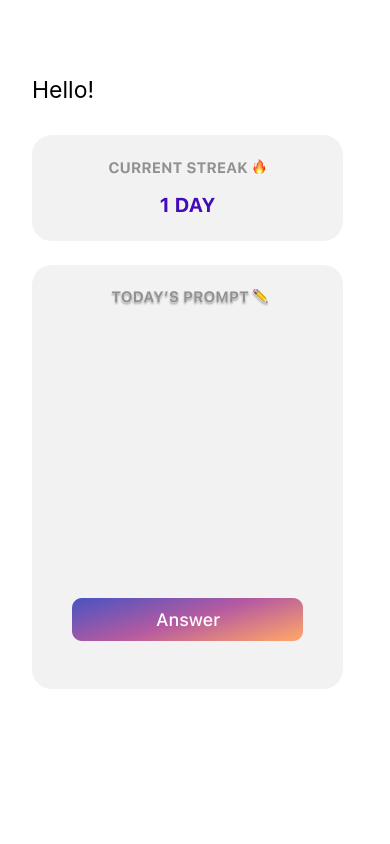
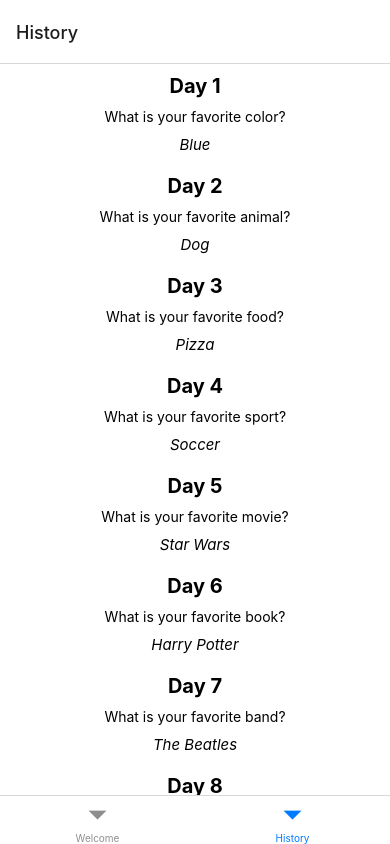
Before and after one commit to SarahLi2001/NWHack, a React Native app: screen /History in a window 390 px wide. Built offline with nearby package versions, Linux system fonts and the light colour scheme.

Commit message:
made history screen and tab switch

```diff
--- a/App.js
+++ b/App.js
@@ -1,7 +1,22 @@
 import HomeScreen from './app/screens/HomeScreen.js';
+import HistoryScreen from './app/screens/HistoryScreen.js';
+import { NavigationContainer } from '@react-navigation/native';
+import { createBottomTabNavigator } from '@react-navigation/bottom-tabs';
+
+const Tab = createBottomTabNavigator();
 
 export default function App() {
 
   return (
-    <HomeScreen />);
+    <NavigationContainer>
+      <Tab.Navigator>
+        <Tab.Screen
+          name="Home"
+          component={HomeScreen}
+          options={{ title: 'Welcome' }}
+        />
+        <Tab.Screen name="History" component={HistoryScreen} />
+      </Tab.Navigator>
+    </NavigationContainer>
+  );
 }
--- a/app.json
+++ b/app.json
@@ -21,12 +21,12 @@
     },
     "android": {
       "adaptiveIcon": {
-        "foregroundImage": "./assets/adaptive-icon.png",
+        "foregroundImage": "./app/assets/adaptive-icon.png",
         "backgroundColor": "#FFFFFF"
       }
     },
     "web": {
-      "favicon": "./assets/favicon.png"
+      "favicon": "./app/assets/favicon.png"
     }
   }
 }
--- /dev/null
+++ b/app/screens/HistoryScreen.js
@@ -0,0 +1,86 @@
+import React from 'react';
+import { StyleSheet, Text, Image, View, SafeAreaView, Alert, TouchableOpacity, Modal, ScrollView, RefreshControl} from 'react-native';
+import { StatusBar } from 'expo-status-bar';
+
+export default function HistoryScreen(props) {
+
+    const [Entries, setEntries] = React.useState([ //get from backend
+        {day: 1, prompt: "What is your favorite color?", answer: "Blue"},
+        {day: 2, prompt: "What is your favorite animal?", answer: "Dog"},
+        {day: 3, prompt: "What is your favorite food?", answer: "Pizza"},
+        {day: 4, prompt: "What is your favorite sport?", answer: "Soccer"},
+        {day: 5, prompt: "What is your favorite movie?", answer: "Star Wars"},
+        {day: 6, prompt: "What is your favorite book?", answer: "Harry Potter"},
+        {day: 7, prompt: "What is your favorite band?", answer: "The Beatles"},
+        {day: 8, prompt: "What is your favorite coding language?", answer: "None"},
+        {day: 9, prompt: "What is your favorite TV show?", answer: "Game of Thrones"},
+        {day: 10, prompt: "What is your favorite restaurant?", answer: "Any"},
+    ]);
+
+    const[Refreshing, setRefreshing] = React.useState(false);
+
+    const onRefresh = () => { //take in variable for new data when it's added
+        setRefreshing(true);
+        setEntries([...Entries, {day: 11, prompt: "new prompt", answer: "new answer"}]);
+        setRefreshing(false);
+    }
+
+    return (
+        <ScrollView
+        style={styles.body}
+        refreshControl = {
+            <RefreshControl
+            refreshing={Refreshing}
+            onRefresh={onRefresh}
+            />
+        }
+        >
+            {
+                Entries.map((entry) => {
+                    return (
+                        <View style={styles.entry}>
+                            <Text style={styles.day}>Day {entry.day}</Text>
+                            <Text style={styles.question}>{entry.prompt}</Text>
+                            <Text style={styles.prompt}>{entry.answer}</Text>
+                        </View>
+                    )
+                })
+            }
+        </ScrollView>
+    );
+}
+
+const styles = StyleSheet.create({
+    body: {
+        flex: 1,
+        flexDirection: "column",
+        backgroundColor: '#fff',
+    },
+    entry: {
+        justifyContent: "center",
+        alignItems: "center",
+    },
+    day: {
+        fontSize: 20,
+        fontWeight: "bold",
+        justifyContent: "center",
+        alignItems: "center",
+        margin: 10,
+        color: "#000",
+    },
+    prompt: {
+        fontSize: 15,
+        fontStyle: "italic",
+        justifyContent: "center",
+        alignItems: "center",
+        margin: 10,
+        color: "#000",
+    },
+    answer: {
+        fontSize: 15,
+        justifyContent: "center",
+        alignItems: "center",
+        margin: 10,
+        color: "#000",
+    }
+ });
--- a/app/screens/HomeScreen.js
+++ b/app/screens/HomeScreen.js
@@ -2,7 +2,7 @@ import React from 'react';
 import { StyleSheet, Text, Image, View, SafeAreaView, Alert, TouchableOpacity, Modal} from 'react-native';
 import { StatusBar } from 'expo-status-bar';
 
-function HomeScreen(props) {
+function HomeScreen({props}) {
     const handleAnswer = () => console.log("Answer clicked");
 
     return (
--- a/package.json
+++ b/package.json
@@ -10,11 +10,16 @@
     "eject": "expo eject"
   },
   "dependencies": {
+    "@react-navigation/bottom-tabs": "^6.0.9",
+    "@react-navigation/native": "^6.0.6",
+    "@react-navigation/native-stack": "^6.2.5",
     "expo": "~44.0.0",
     "expo-status-bar": "~1.2.0",
     "react": "17.0.1",
     "react-dom": "17.0.1",
     "react-native": "0.64.3",
+    "react-native-safe-area-context": "3.3.2",
+    "react-native-screens": "~3.10.1",
     "react-native-web": "0.17.1"
   },
   "devDependencies": {
```
Also changed, not shown: 1 other file (tests, documents, lock files or other folders).
